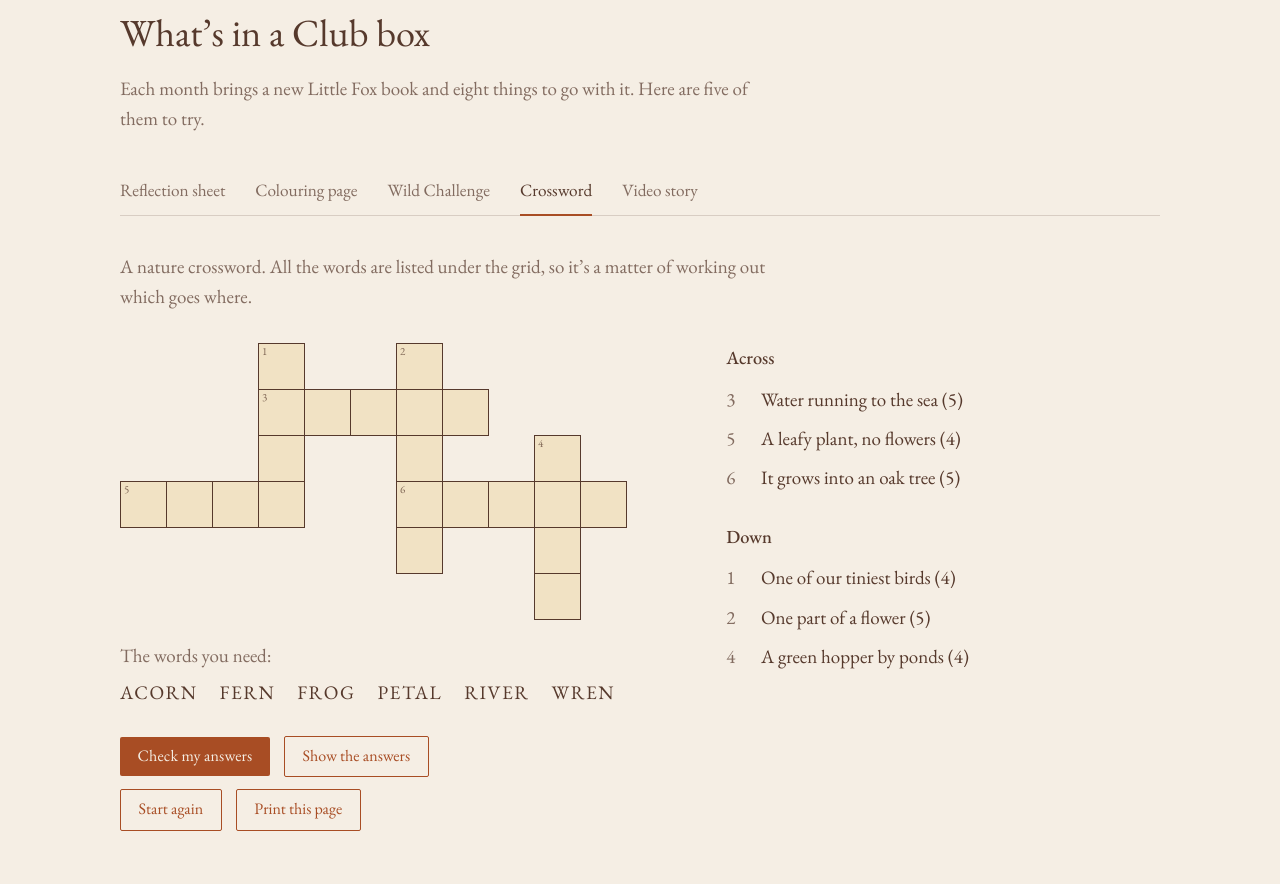
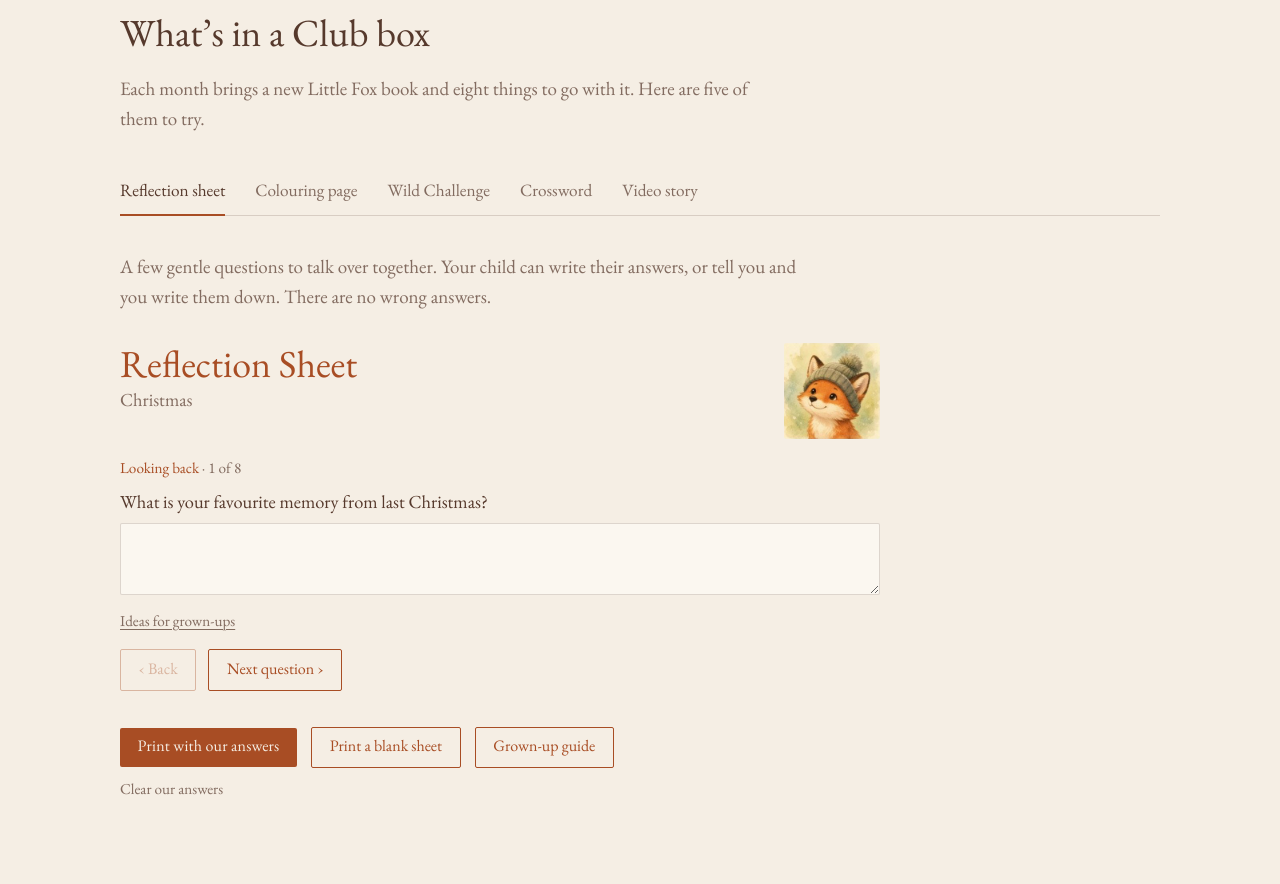
Before and after one commit to Clarkeus/Wild-learning-collective-website, a plain HTML site: page index.html in a window 1280 px wide. Shown: the part 1892-2776 px from the top of the page. Drawn offline with nearby package versions, Linux system fonts and the light colour scheme.

Commit message:
Add files via upload
Signed-off-by: Clarkeus <matthias_clarke@outlook.com>

```diff
--- a/index.html
+++ b/index.html
@@ -143,8 +143,13 @@ section[id]{scroll-margin-top:64px}
 .rf__head img{width:96px;height:96px;border-radius:2px}
 .rf__title{font-weight:400;font-size:clamp(28px,3vw,38px);color:var(--fox);line-height:1.1}
 .rf__theme{color:var(--ink-soft);font-size:1.15rem}
-.rf__part{font-weight:400;font-size:1.5rem;color:var(--fox);margin:36px 0 6px}
-.rf__q{margin-top:22px}
+.rf__q{margin-top:18px;display:none}
+.rf__q.on{display:block}
+.rf__step{color:var(--ink-soft);font-size:.95rem;margin-bottom:6px}
+.rf__step b{font-weight:400;color:var(--fox)}
+.rf__nav{display:flex;gap:12px;margin-top:16px;align-items:center}
+.rf__nav button{font-family:var(--serif)}
+.rf__nav button:disabled{opacity:.35;cursor:default}
 .rf__q label{display:block;font-size:1.15rem;margin-bottom:8px}
 .rf__q textarea{width:100%;min-height:68px;resize:vertical;font:inherit;font-size:1.05rem;line-height:1.5;color:var(--ink);background:#FBF7F0;border:1px solid var(--rule);border-radius:2px;padding:10px 12px}
 .rf__q textarea:focus{outline:none;border-color:var(--fox)}
@@ -252,15 +257,15 @@ section[id]{scroll-margin-top:64px}
     <h2>What&rsquo;s in a Club box</h2>
     <p class="puzzle__lede">Each month brings a new Little Fox book and eight things to go with it. Here are five of them to try.</p>
     <div class="tabs" role="tablist" aria-label="Club box activities">
-      <button role="tab" id="tab-reflect" aria-controls="pane-reflect" aria-selected="false">Reflection sheet</button>
+      <button role="tab" id="tab-reflect" aria-controls="pane-reflect" aria-selected="true">Reflection sheet</button>
       <button role="tab" id="tab-colour" aria-controls="pane-colour" aria-selected="false">Colouring page</button>
       <button role="tab" id="tab-wild" aria-controls="pane-wild" aria-selected="false">Wild Challenge</button>
-      <button role="tab" id="tab-cross" aria-controls="pane-cross" aria-selected="true">Crossword</button>
+      <button role="tab" id="tab-cross" aria-controls="pane-cross" aria-selected="false">Crossword</button>
       <button role="tab" id="tab-video" aria-controls="pane-video" aria-selected="false">Video story</button>
     </div>
   </div>
 
-  <div class="pane" role="tabpanel" id="pane-reflect" aria-labelledby="tab-reflect" hidden>
+  <div class="pane" role="tabpanel" id="pane-reflect" aria-labelledby="tab-reflect">
     <p class="pane__what">A few gentle questions to talk over together. Your child can write their answers, or tell you and you write them down. There are no wrong answers.</p>
     <div class="rf" id="rf">
       <div class="rf__head">
@@ -268,7 +273,11 @@ section[id]{scroll-margin-top:64px}
         <img src="reflect-fox.jpg" width="120" height="120" alt="Little Fox in a woolly hat">
       </div>
       <div id="rfQs"></div>
-      <div class="puzzle__tools">
+      <div class="rf__nav">
+        <button class="btn2" type="button" id="rfBack">&lsaquo; Back</button>
+        <button class="btn2" type="button" id="rfNext">Next question &rsaquo;</button>
+      </div>
+      <div class="puzzle__tools" style="margin-top:36px">
         <button class="buy" type="button" id="rfPrint">Print with our answers</button>
         <a class="btn2" href="reflection-sheet.jpg" target="_blank" rel="noopener">Print a blank sheet</a>
         <a class="btn2" href="reflection-guide.jpg" target="_blank" rel="noopener">Grown-up guide</a>
@@ -290,7 +299,7 @@ section[id]{scroll-margin-top:64px}
     <div class="pane__empty">Sample coming soon</div>
   </div>
 
-  <div class="pane" role="tabpanel" id="pane-cross" aria-labelledby="tab-cross">
+  <div class="pane" role="tabpanel" id="pane-cross" aria-labelledby="tab-cross" hidden>
   <p class="pane__what">A nature crossword. All the words are listed under the grid, so it&rsquo;s a matter of working out which goes where.</p>
   <div class="puzzle__inner">
     <div>
@@ -382,18 +391,22 @@ document.getElementById('packForm').addEventListener('submit',function(e){
     ['Why are you excited about it?',['What feeling do you get when you think about it?','What will you do straight after?','How will you remember it?']]]]];
   var box=document.getElementById('rfQs'), saved={}, n=0;
   try{saved=JSON.parse(localStorage.getItem('lfReflect')||'{}')}catch(e){}
+  var total=PARTS.reduce(function(t,p){return t+p[1].length},0);
   PARTS.forEach(function(p){
-    var h=document.createElement('h4'); h.className='rf__part'; h.textContent=p[0]; box.appendChild(h);
     p[1].forEach(function(q){
       var id='rfq'+(n++), d=document.createElement('div'); d.className='rf__q';
-      d.innerHTML='<label for="'+id+'">'+q[0]+'</label><textarea id="'+id+'" rows="2"></textarea>'+
+      d.innerHTML='<p class="rf__step"><b>'+p[0]+'</b> &middot; '+n+' of '+total+'</p><label for="'+id+'">'+q[0]+'</label><textarea id="'+id+'" rows="2"></textarea>'+
         '<details class="rf__ideas"><summary>Ideas for grown-ups</summary><ul>'+q[1].map(function(x){return '<li>'+x+'</li>'}).join('')+'</ul></details>';
       box.appendChild(d);
       var t=d.querySelector('textarea'); t.value=saved[id]||'';
       t.addEventListener('input',function(){saved[id]=t.value; try{localStorage.setItem('lfReflect',JSON.stringify(saved))}catch(e){}});
     });
   });
-  document.getElementById('rfClear').onclick=function(){box.querySelectorAll('textarea').forEach(function(t){t.value=''}); saved={}; try{localStorage.removeItem('lfReflect')}catch(e){}};
+  var qs=box.querySelectorAll('.rf__q'), at=0, back=document.getElementById('rfBack'), next=document.getElementById('rfNext');
+  function show(i){at=Math.max(0,Math.min(qs.length-1,i)); qs.forEach(function(q,j){q.classList.toggle('on',j===at)}); back.disabled=at===0; next.disabled=at===qs.length-1; next.innerHTML=at===qs.length-1?'All done':'Next question &rsaquo;';}
+  back.onclick=function(){show(at-1)}; next.onclick=function(){show(at+1); qs[at].querySelector('textarea').focus({preventScroll:true})};
+  show(0);
+  document.getElementById('rfClear').onclick=function(){show(0);box.querySelectorAll('textarea').forEach(function(t){t.value=''}); saved={}; try{localStorage.removeItem('lfReflect')}catch(e){}};
   document.getElementById('rfPrint').onclick=function(){
     var out='<h1>Reflection Sheet</h1><p class="t">Christmas</p>', i=0;
     PARTS.forEach(function(p){ out+='<h2>'+p[0]+'</h2>'; p[1].forEach(function(q){ var v=document.getElementById('rfq'+(i++)).value; var e=document.createElement('div'); e.textContent=v; out+='<p class="q">'+q[0]+'</p><div class="a">'+e.innerHTML+'</div>'; }); });
@@ -425,7 +438,7 @@ document.getElementById('packForm').addEventListener('submit',function(e){
     t.addEventListener('click',function(){show(t)});
     t.addEventListener('keydown',function(e){var d={ArrowRight:1,ArrowLeft:-1}[e.key]; if(d){var n=tabs[(i+d+tabs.length)%tabs.length]; show(n); n.focus();}});
   });
-  show(document.getElementById('tab-cross'));
+  show(document.getElementById('tab-reflect'));
 })();
 /* Crossword */
 (function(){
```
